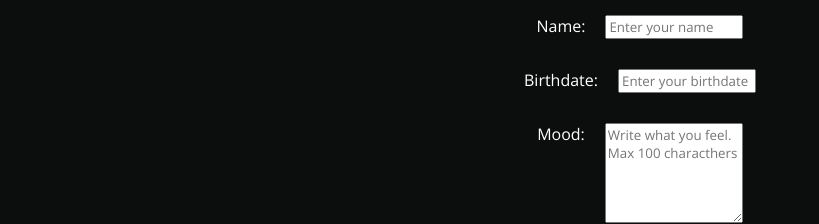
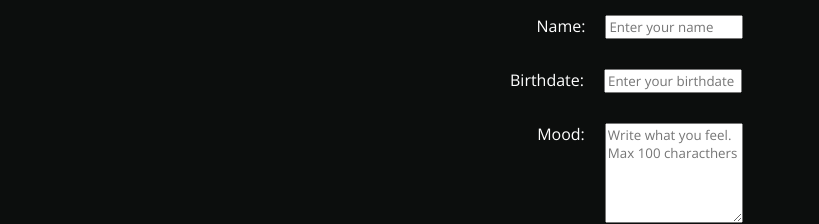
Before and after one commit to florienborg/sakura_tarot, a React (Create React App) app: page / in a window 1280 px wide. Shown: the top 224 px of the page, without its empty margins (0-819 px from the left). Built offline with nearby package versions, Linux system fonts and the light colour scheme.

Commit message:
WIP no mediaqueys

```diff
--- a/src/components/inputs/inputs.css
+++ b/src/components/inputs/inputs.css
@@ -18,6 +18,10 @@
 
 }
 
+.boxBirthdate{
+    margin-left: -28px ;
+}
+
 
 .textInput{
     border-radius: 15px;
@@ -35,49 +39,3 @@ textarea{
     width: 138px;
     height: 100px;
 }
-
-/*
-label{
-    font-family: 'Merienda', cursive;
-    color: white;
-    align-items: flex-start;
-} */
-
-/* */
-
-
-/*
-.text-mood{
-    display: flex;
-    justify-content: center;
-}
-
-.input-mood{
-
-    padding-bottom: 90px;
-
-}
-
-
-
-.start-buttom{
-    display: flex;
-}
-
-#resgistered{
-    font-family: 'Open Sans', sans-serif;
-}
-
-p{
-    color: white;
-} */
-
-
-
-
-
-/* *******************************************
-.text-mood::placeholder {
-    overflow-y: scroll;
-    max-height: 100px;  Ajusta la altura máxima según tus necesidades
-  } */
```
